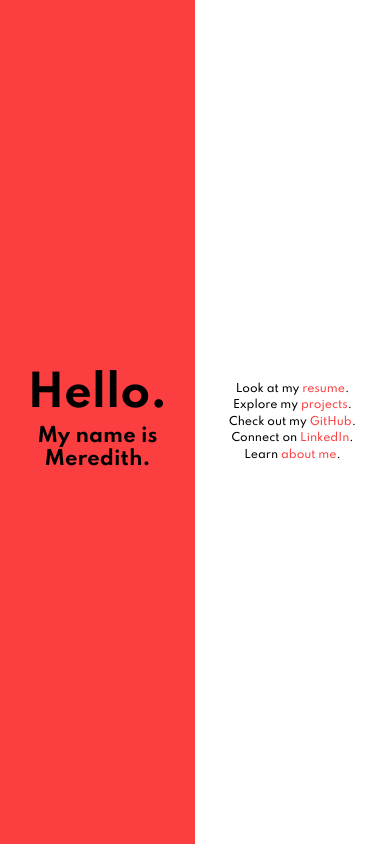
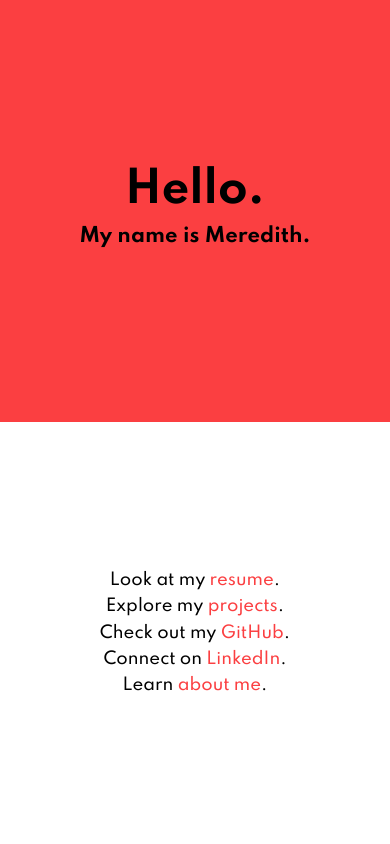
Before and after one commit to merestrickland/my_portfolio, a React (Create React App) app: page / in a window 390 px wide. Built offline with nearby package versions, Linux system fonts and the light colour scheme.

Commit message:
project page and about  me, and division top and bottom for phone

```diff
--- a/public/index.html
+++ b/public/index.html
@@ -1,7 +1,7 @@
 <!DOCTYPE html>
 <html lang="en">
   <head>
-    <meta charset="utf-8" />
+    <meta charset="utf-8" name="viewport" content="width=device-width, initial-scale=1"/>
     <link rel="shortcut icon" href="%PUBLIC_URL%/myfavicon.ico" type="image/x-icon">
 <link rel="icon" href="/favicon.ico" type="image/x-icon">
 
--- a/src/components/navlist/navlist.component.jsx
+++ b/src/components/navlist/navlist.component.jsx
@@ -8,7 +8,7 @@ export default function NavList() {
         <img src='https://meredith-strickland-portfolio.s3.amazonaws.com/Portfolio/smiley_PNG36233.png'/>
       </Link> */}
 
-      <ul>
+      <ul className='nav-links'>
         <li>Look at my <Link to='/resume' className='emphasized'>resume</Link>.</li>
         <li>Explore my <Link to='/projects' className='emphasized'>projects</Link>.</li>
         <li>Check out my <a href={`https://github.com/merestrickland`} target='_blank' className='emphasized'>GitHub</a>.</li>
--- a/src/components/project/project.component.jsx
+++ b/src/components/project/project.component.jsx
@@ -10,7 +10,7 @@ export default function Project(props) {
         {console.log(props.project.image)}
         {/* <img src={process.env.PUBLIC_URL + `/img/` + props.project.image}></img> */}
         <LazyLoad height={200}>
-          <img src={props.project.image}/>
+          <img src={props.project.image} className='project-img'/>
         </LazyLoad>
         <div className='title'> {props.project.name} </div>
       </div>
--- a/src/components/project/project.styles.css
+++ b/src/components/project/project.styles.css
@@ -2,61 +2,47 @@
   /* background-color: white;
   /* border-color: rgb(251,63,65); */
   /* border-radius: 10px; */
+  display: flex;
+  flex-direction: column;
 }
 
+.project-img {
+  max-width: 85%;
+  margin: 10% 3% 3% 3%;
+}
 
-img {
-  width: 92%;
-  margin: 4%;
-  /* border-color: rgb(251,63,65);
-  border-radius: 5px; */
-}
 
 div.title {
   text-align: center;
   font-weight: bold;
-  font-size: 25px;
-  /* border-color: rgb(251,63,65);
-  border-radius: 5px; */
+  font-size: 4vw;
 }
 
-.img.title {
-  /* margin: 5px; */
-  /* background-color: white; */
-
-}
-
-.bottom {
-  /* background-color: white; */
-  padding: 4%;
-  /* border-color: rgb(251,63,65);
-  border-radius: 5px; */
-}
 
 .description {
-  font-size: 14px;
-  text-align: justify;
+  font-size: 2vw;
+  padding: 0 4%;
+  /* text-align: justify; */
   /* padding: 4% 0% */
 }
 
 .tools {
-  font-size: 14px;
-  /* margin-top:4%;
-  margin-bottom: 4%; */
-  padding-top: 6%
+  font-size: 2vw;
+  margin: 4%;
 }
 
-div.container {
+
+
+/* div.container {
   display: grid;
   margin: 2px;
   grid-template-columns: 50% 50%;
-}
+} */
 
 .container.links {
-  font-size: 14px;
+  font-size: 2.2vw;
   font-weight: bold;
-  padding-top: 4%;
-  position: relative;
+
 }
 
 a {
--- a/src/pages/about/about.component.jsx
+++ b/src/pages/about/about.component.jsx
@@ -10,21 +10,19 @@ export default function About() {
 
 
   return (
-    <div>
-      <div className="split left">
-        <div className="centered">
-          <LazyLoad height={200}>
-            <img src='https://meredith-strickland-portfolio.s3.amazonaws.com/Portfolio/meme.png'/>
-          </LazyLoad>
-          <p className='title'>My name is Meredith.</p>
-          <p>I am a full stack developer. My skills include JavaScript, React, Ruby on Rails, Node, Express.js, MongoDB, HTML, CSS, Git, and I am currently learning Python. I have a background in Architecture, which I left because I want to design for everyone, not just for the people who can afford it. I am from New Orleans, I went to college in Vermont, and I live in Brooklyn.  </p>
+    <div className='container'>
+      <div className="left">
+        <div className="hello-my-name">
+            <img className='me-pic' src='https://meredith-strickland-portfolio.s3.amazonaws.com/Portfolio/meme.png'/>
+          <p className='name-title'>My name is Meredith.</p>
+          <p className='about-me'>I am a full stack developer. My skills include JavaScript, React, Ruby on Rails, Node, Express.js, MongoDB, HTML, CSS, Git, and I am currently learning Python. I have a background in Architecture, which I left because I want to design for everyone, not just for the people who can afford it. I am from New Orleans, I went to college in Vermont, and I live in Brooklyn.  </p>
           <p className='email'>Email me at mere.strickland@gmail.com</p>
           {/* My favorite food is crawfish, my second favorite food is popsicles. My favorite book is "Far From the Tree" by Andrew Solomon.  */}
         </div>
       </div>
 
-      <div className="split right">
-        <div className="centered">
+      <div className="right">
+        <div className="nav-list">
           <NavList />
         </div>
       </div>
--- a/src/pages/about/about.styles.css
+++ b/src/pages/about/about.styles.css
@@ -1,16 +1,23 @@
-img {
+.me-pic {
   max-width: 60%;
+  max-height: 150%;
+  margin: 3%
 }
 
-.title {
-  font-size: 200%;
-  margin: 0px 0px;
+.name-title {
+  font-size: 4vw;
+  margin: 3% 0%;
 }
 
-p {
+/* p {
   margin: 2% 6%
+} */
+
+.about-me {
+  font-size: 1.9vw;
+  margin: 2%
 }
 
 .email {
-  font-size: 125%;
+  font-size: 2vw;
 }
--- a/src/pages/homepage/homepage.component.jsx
+++ b/src/pages/homepage/homepage.component.jsx
@@ -18,7 +18,7 @@ function HomePage() {
       <div className="left">
         <div className="hello-my-name">
           <h1>Hello.</h1>
-          <h2 clssName="name">My name is<span className='name'> Meredith.</span></h2>
+          <h2 className="name">My name is<span className='name'> Meredith.</span></h2>
         </div>
       </div>
 
--- a/src/pages/homepage/homepage.styles.css
+++ b/src/pages/homepage/homepage.styles.css
@@ -1,11 +1,11 @@
 body {
   font-family: 'Spartan', sans-serif;
-  overflow: hidden;
+  /* overflow: hidden; */
   margin: 0;
   padding: 0;
-  box-sizing: border-box;
+  /* box-sizing: border-box; */
   display: flex;
-  height: vh;
+  height: 100vh;
 }
 
 .container {
@@ -38,6 +38,8 @@ div.container {
   align-items: center;
 }
 
+
+
 .hello-my-name {
   width: 80%;
   height: 30%;
@@ -55,14 +57,37 @@ div.container {
   flex-direction: row;
   justify-content: center;
   align-items: center;
+  text-align: center;
+  margin: 0;
+  padding: 0;
+  /* width: 100%; */
 }
 
-ul {
-  text-align: center;
+.nav-links {
   margin: 0;
   padding: 0;
   font-size: 2vw;
   width: 100%;
+}
+
+@media all and (max-width: 700px){
+  .left {
+    height: 50vh;
+    width: 100vw
+  }
+
+  .right {
+    height: 50vh;
+    width: 100vw
+  }
+
+  /* .hello-my-name {
+    overflow: auto;
+  } */
+
+  .nav-links {
+    font-size: 3vw;
+  }
 }
 
 h1 {
--- a/src/pages/projects/projects.component.jsx
+++ b/src/pages/projects/projects.component.jsx
@@ -33,7 +33,8 @@ return (
     {/* {loading ? 'LOADING....' : ''} */}
         {projects && projects.map(project => (
           // <div key={project._id}>{project.name}</div>
-          <li key={project._id}><Project project={project}/></li>
+          <li key={project._id}
+            className='project-card'><Project project={project}/></li>
         ))}
     </ul>
   </div>
--- a/src/pages/projects/projects.styles.css
+++ b/src/pages/projects/projects.styles.css
@@ -2,21 +2,41 @@ body {
   background-color: rgb(251,63,65);
 }
 
-li {
+.container {
+  display: flex;
+  flex-direction: row;
+  flex-flow: wrap;
+  justify-content: space-evenly;
+  overflow: scroll;
+  /* margin: 20px; */
+  /* grid-template-columns: 30% 30% 30%; */
+}
+
+.project-card {
+  width: 22%;
   background-color: white;
   border-radius: 5px;
+  font-size: 2vw;
+}
+
+@media all and (max-width: 700px){
+  .project-card {
+    width: 45%;
+  }
+}
+
+@media all and (max-width: 400px){
+  .project-card {
+    width: 80%;
+  }
 }
 
 
-.container {
-  display: grid;
-  margin: 20px;
-  grid-template-columns: 30% 30% 30%;
-}
+/*
 
 a:active {
   color: none;
-}
+} */
 /*
 @media all and (max-width: 800px){
   .container { flex-direction: column; }
```
